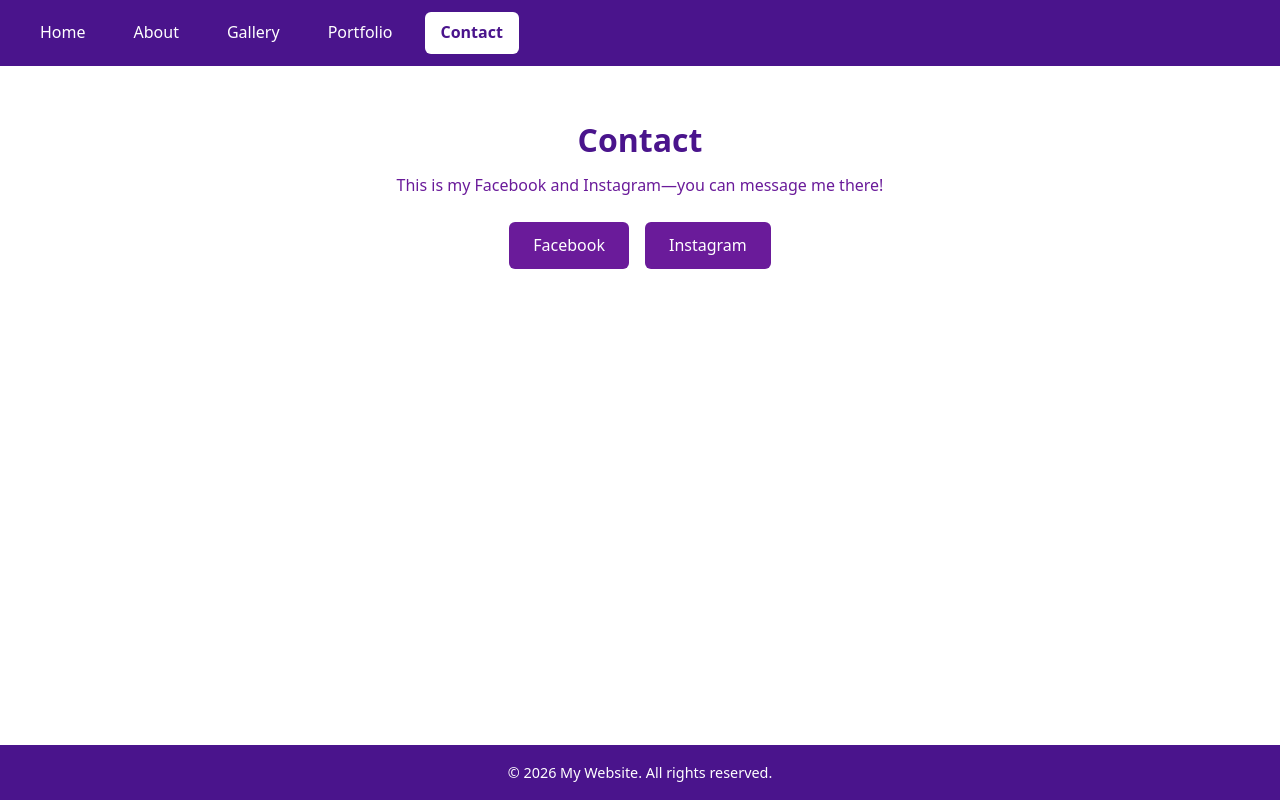
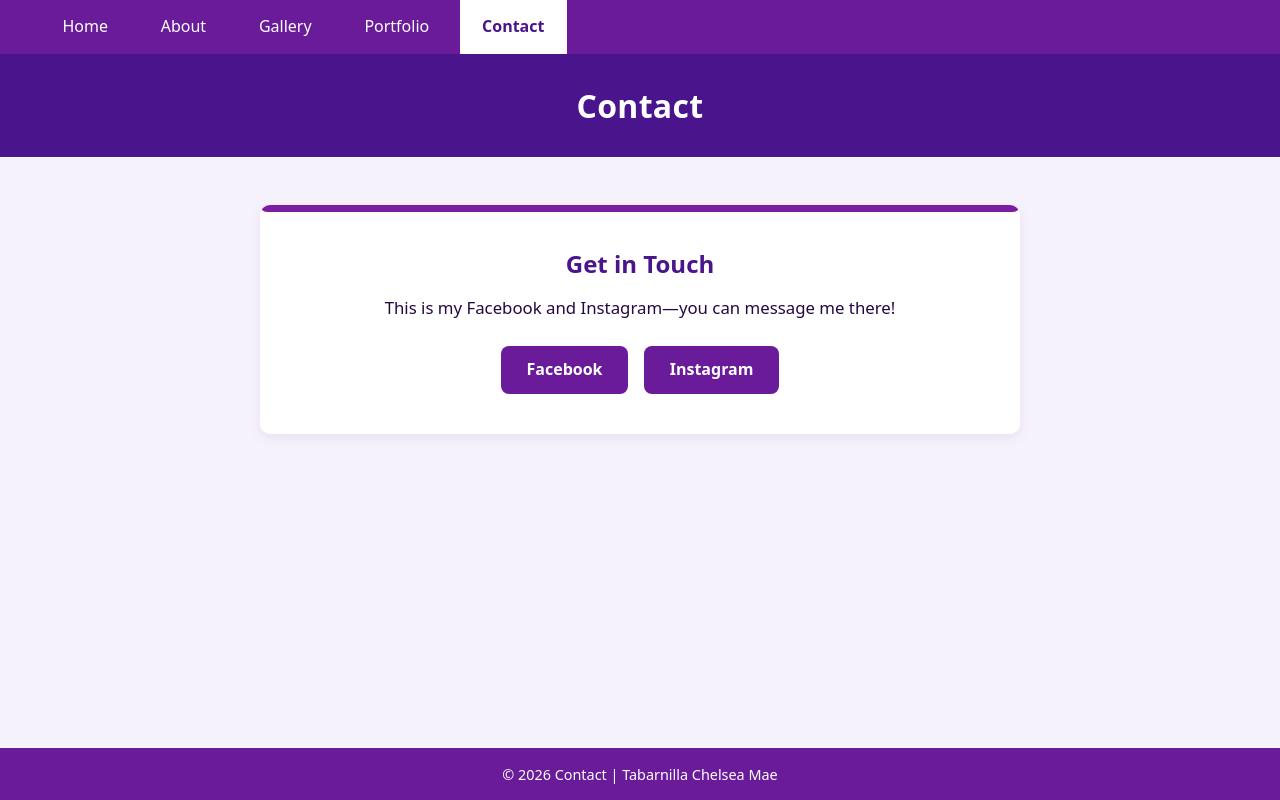
Before and after one commit to cheche877/cheche, a plain HTML site: page contact.html in a window 1280 px wide. Drawn offline with Linux system fonts and the light colour scheme.

Commit message:
Revamp contact.html with new layout and styles
Updated styles and structure for the contact page, including a new contact card and improved navigation.

```diff
--- a/contact.html
+++ b/contact.html
@@ -8,9 +8,11 @@
         :root {
             --purple-dark: #4a148c;
             --purple-main: #6a1b9a;
-            --purple-light: #f3e5f5;
+            --purple-accent: #7b1fa2;
+            --bg-lavender: #f6f2fb;
             --white: #ffffff;
-            --text-dark: #2c0b4e;
+            --text-dark: #240842;
+            --shadow-card: 0 4px 12px rgba(74, 20, 140, 0.08);
         }
 
         * {
@@ -20,8 +22,8 @@
         }
 
         body {
-            font-family: system-ui, -apple-system, sans-serif;
-            background-color: var(--white);
+            font-family: system-ui, -apple-system, BlinkMacSystemFont, "Segoe UI", Roboto, sans-serif;
+            background-color: var(--bg-lavender);
             color: var(--text-dark);
             line-height: 1.6;
             min-height: 100vh;
@@ -29,59 +31,101 @@
             flex-direction: column;
         }
 
+        /* Top Navigation Bar */
         .navbar {
-            background-color: var(--purple-dark);
-            padding: 0.75rem 1.5rem;
+            background-color: var(--purple-main);
+            padding: 0 2.5rem;
         }
 
         .nav-list {
             list-style: none;
             display: flex;
             flex-wrap: wrap;
-            justify-content: flex-start;
-            gap: 1rem;
+            align-items: stretch;
+            gap: 0.5rem;
         }
 
         .nav-link {
-            display: inline-block;
+            display: inline-flex;
+            align-items: center;
             color: var(--white);
             text-decoration: none;
-            padding: 0.5rem 1rem;
-            border-radius: 6px;
+            padding: 0.9rem 1.4rem;
+            font-weight: 500;
             transition: background-color 0.2s ease, color 0.2s ease;
         }
 
         .nav-link:hover,
         .nav-link:focus-visible {
-            background-color: var(--purple-main);
-            color: var(--white);
+            background-color: var(--purple-dark);
         }
 
         .nav-link.active {
             background-color: var(--white);
             color: var(--purple-dark);
-            font-weight: 600;
+            font-weight: 700;
         }
 
+        /* Page Title Banner */
+        .page-banner {
+            background-color: var(--purple-dark);
+            color: var(--white);
+            text-align: center;
+            padding: 1.6rem 1.5rem;
+        }
+
+        .page-banner h1 {
+            font-size: 2rem;
+            font-weight: 700;
+            letter-spacing: 0.01em;
+        }
+
+        /* Main Content Area */
         .content {
             flex: 1;
-            max-width: 720px;
+            width: 100%;
+            max-width: 1140px;
             margin: 3rem auto;
             padding: 0 1.5rem;
-            text-align: center;
         }
 
-        .content h1 {
-            color: var(--purple-dark);
-            margin-bottom: 0.5rem;
+        /* White Card with Purple Top Accent */
+        .contact-card {
+            position: relative;
+            max-width: 760px;
+            margin: 0 auto;
+            padding: 2.5rem 2.25rem;
+            background-color: var(--white);
+            border-radius: 10px;
+            box-shadow: var(--shadow-card);
+            text-align: center;
+            overflow: hidden;
         }
 
-        .content p {
-            color: var(--purple-main);
+        .contact-card::before {
+            content: "";
+            position: absolute;
+            top: 0;
+            left: 0;
+            right: 0;
+            height: 7px;
+            background-color: var(--purple-accent);
+            border-bottom-left-radius: 14px;
+            border-bottom-right-radius: 14px;
+        }
+
+        .contact-card h2 {
+            color: var(--purple-dark);
+            font-size: 1.5rem;
+            margin-bottom: 0.75rem;
+        }
+
+        .contact-card p {
+            color: var(--text-dark);
+            font-size: 1.05rem;
             margin-bottom: 1.5rem;
         }
 
-        /* New styles for the social links */
         .social-links {
             display: flex;
             justify-content: center;
@@ -94,23 +138,35 @@
             background-color: var(--purple-main);
             color: var(--white);
             text-decoration: none;
-            padding: 0.65rem 1.5rem;
-            border-radius: 6px;
-            font-weight: 500;
-            transition: background-color 0.2s ease;
+            padding: 0.7rem 1.6rem;
+            border-radius: 8px;
+            font-weight: 600;
+            transition: background-color 0.2s ease, transform 0.2s ease;
         }
 
         .social-btn:hover,
         .social-btn:focus-visible {
             background-color: var(--purple-dark);
+            transform: translateY(-2px);
         }
 
+        /* Footer */
         .footer {
-            background-color: var(--purple-dark);
+            background-color: var(--purple-main);
             color: var(--white);
             text-align: center;
-            padding: 1rem 1.5rem;
+            padding: 0.9rem 1.5rem;
             font-size: 0.9rem;
+        }
+
+        @media (max-width: 560px) {
+            .navbar {
+                padding: 0 1rem;
+            }
+
+            .contact-card {
+                padding: 2rem 1.5rem;
+            }
         }
     </style>
 </head>
@@ -125,18 +181,23 @@
         </ul>
     </nav>
 
+    <header class="page-banner">
+        <h1>Contact</h1>
+    </header>
+
     <main class="content">
-        <h1>Contact</h1>
-        <p>This is my Facebook and Instagram—you can message me there!</p>
-
-        <div class="social-links">
-            <a class="social-btn" href="https://www.facebook.com/yourusername" target="_blank" rel="noopener noreferrer">Facebook</a>
-            <a class="social-btn" href="https://www.instagram.com/yourusername" target="_blank" rel="noopener noreferrer">Instagram</a>
+        <div class="contact-card">
+            <h2>Get in Touch</h2>
+            <p>This is my Facebook and Instagram—you can message me there!</p>
+            <div class="social-links">
+                <a class="social-btn" href="https://www.facebook.com/yourusername" target="_blank" rel="noopener noreferrer">Facebook</a>
+                <a class="social-btn" href="https://www.instagram.com/yourusername" target="_blank" rel="noopener noreferrer">Instagram</a>
+            </div>
         </div>
     </main>
 
     <footer class="footer">
-        <p>&copy; 2026 My Website. All rights reserved.</p>
+        <p>&copy; 2026 Contact | Tabarnilla Chelsea Mae</p>
     </footer>
 </body>
 </html>
```
